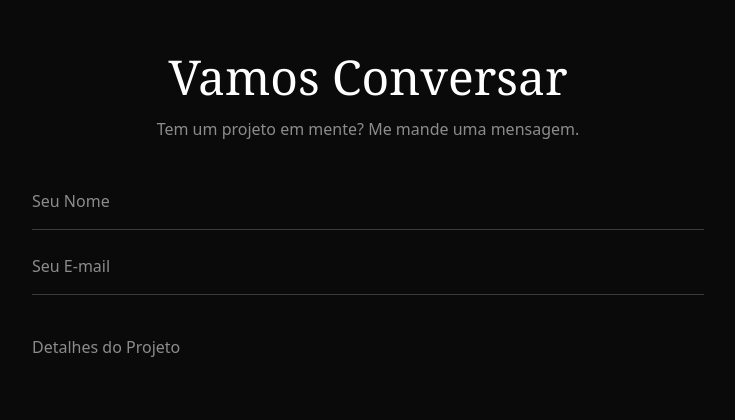
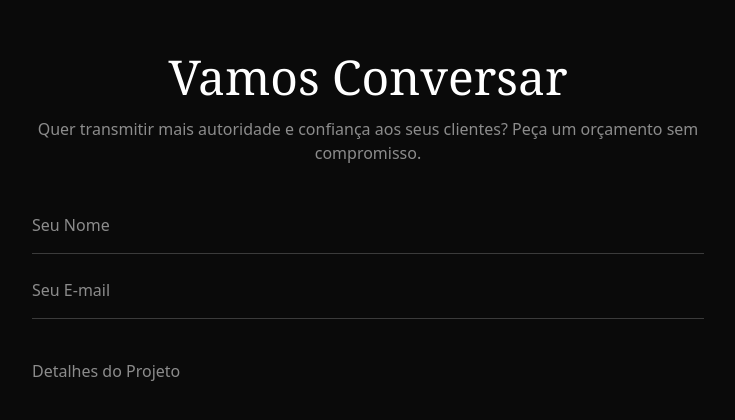
Before and after one commit to pumpkinstoried/meuportfolio, a Next.js app: page / in a window 1280 px wide. Shown: the part 2302-2722 px from the top of the page, without its empty margins (272-1007 px from the left). Built offline with nearby package versions, Linux system fonts and the light colour scheme; a web font is replaced by a local one.

Commit message:
grain no background

```diff
--- a/app/layout.tsx
+++ b/app/layout.tsx
@@ -40,7 +40,7 @@ export default function RootLayout({
         <SmoothScroll />
 
         {/* Film Grain Overlay */}
-        <div className="pointer-events-none fixed inset-0 z-50 h-full w-full opacity-[0.03] bg-[url('/noise.png')] mix-blend-overlay"></div>
+<div className="pointer-events-none fixed inset-0 z-50 h-full w-full opacity-8 bg-[url('/noise.jpg')] bg-repeat"></div>
 
         <CustomCursor />
         {children}
--- a/components/Contact.tsx
+++ b/components/Contact.tsx
@@ -25,7 +25,7 @@ export default function Contact() {
           >
             <div className="mb-12 text-center">
               <h2 className="font-serif text-4xl md:text-5xl text-white mb-4">Vamos Conversar</h2>
-              <p className="text-metallic">Tem um projeto em mente? Me mande uma mensagem.</p>
+              <p className="text-metallic">Quer transmitir mais autoridade e confiança aos seus clientes? Peça um orçamento sem compromisso.</p>
             </div>
 
             <form onSubmit={handleSubmit} className="flex flex-col gap-6">
--- a/components/ProjectCard.tsx
+++ b/components/ProjectCard.tsx
@@ -7,7 +7,7 @@ interface ProjectProps {
   title: string;
   category: string;
   tech: string[];
-  imageSrc?: string; // Tornando opcional para não quebrar enquanto você não tem as imagens
+  imageSrc?: string;
   link?: string;
 }
 
@@ -47,13 +47,13 @@ export default function ProjectCard({ title, category, tech, imageSrc, link }: P
       style={{ rotateY, rotateX, transformStyle: "preserve-3d" }}
       className="relative group w-full h-[400px] rounded-2xl bg-charcoal border border-white/[0.05] overflow-hidden"
     >
-      {/* Imagem de Fundo Otimizada (Lazy Load por padrão no Next.js) */}
+      {/* Imagem de Fundo Otimizada */}
       {imageSrc && (
         <Image
           src={imageSrc}
           alt={title}
           fill
-          className="object-cover opacity-40 group-hover:opacity-20 transition-opacity duration-500 group-hover:scale-105"
+          className="object-cover opacity-40 group-hover:opacity-20 transition-opacity duration-500 group-hover:scale-105 z-0"
           sizes="(max-width: 768px) 100vw, (max-width: 1200px) 50vw, 33vw"
         />
       )}
@@ -84,7 +84,6 @@ export default function ProjectCard({ title, category, tech, imageSrc, link }: P
             ))}
           </div>
 
-          {/* Botão de Link Dinâmico */}
           {link && imageSrc && (
             <div className="mt-auto inline-block w-fit pointer-events-auto">
               <LinkPreview url={link} imageSrc={imageSrc}>
```
Also changed, not shown: 1 other file (tests, documents, lock files or other folders).
